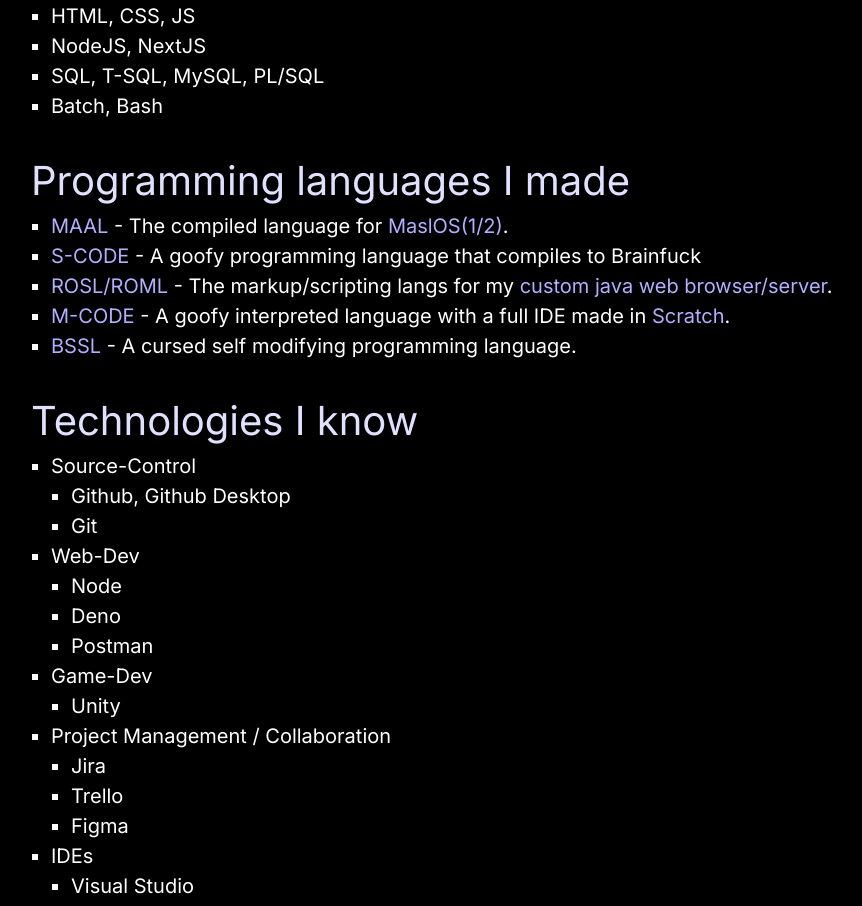
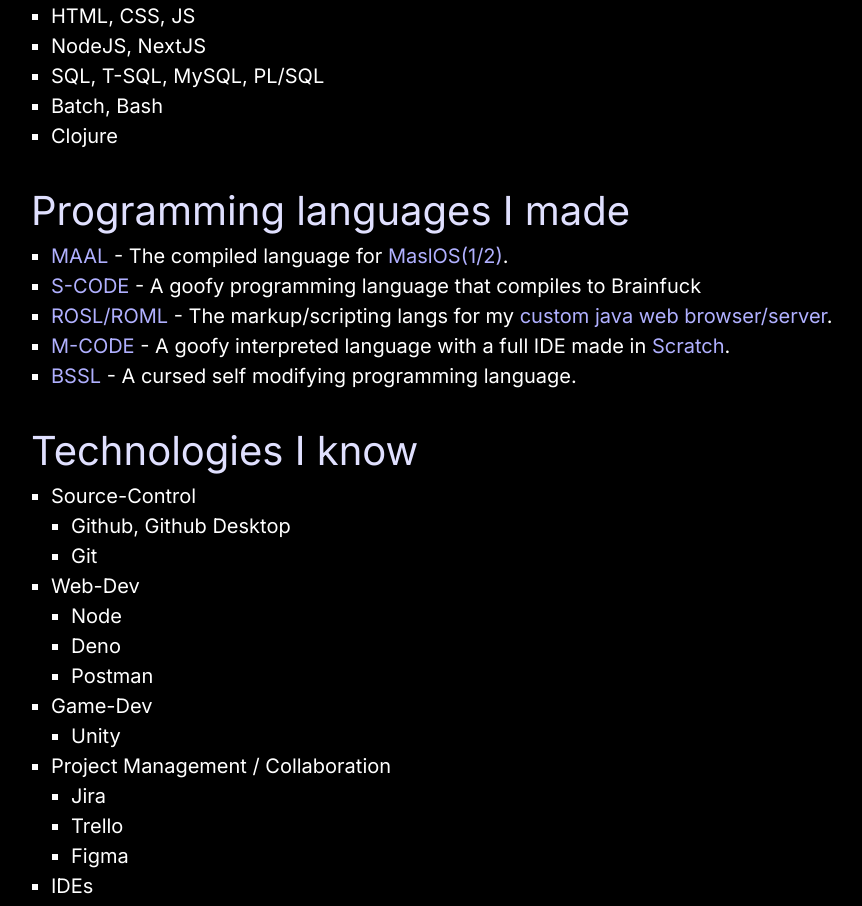
Before and after one commit to marceldobehere/website-yes, a Next.js app: page /about in a window 1280 px wide. Shown: the part 1207-2113 px from the top of the page, without its empty margins (65-927 px from the left). Built offline with nearby package versions, Linux system fonts and the light colour scheme.

Commit message:
added clojure

```diff
--- a/src/app/about/page.js
+++ b/src/app/about/page.js
@@ -93,6 +93,7 @@
                     <li>NodeJS, NextJS</li>
                     <li>SQL, T-SQL, MySQL, PL/SQL</li>
                     <li>Batch, Bash</li>
+                    <li>Clojure</li>
                 </ul>
             </div>
             <br/>
```
Also changed, not shown: 10 other files (tests, documents, lock files or other folders).
